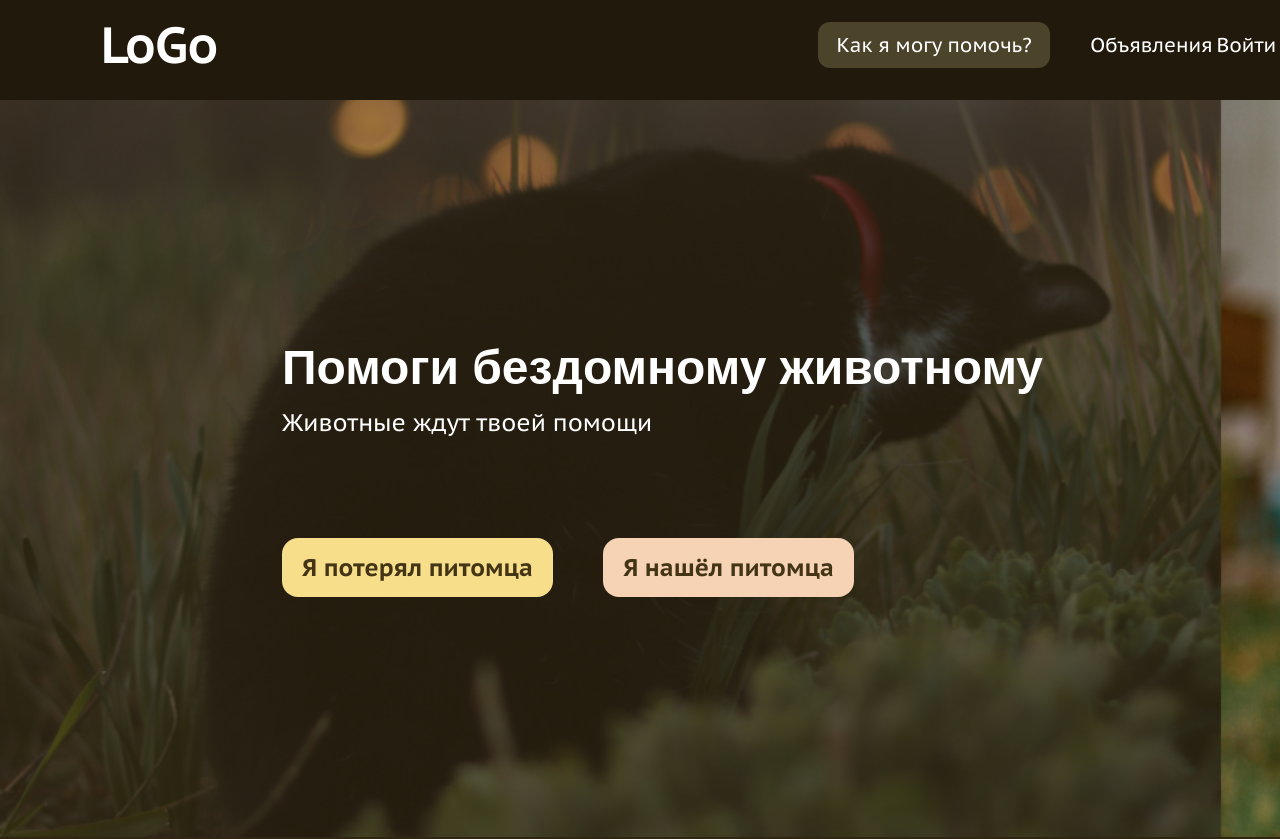
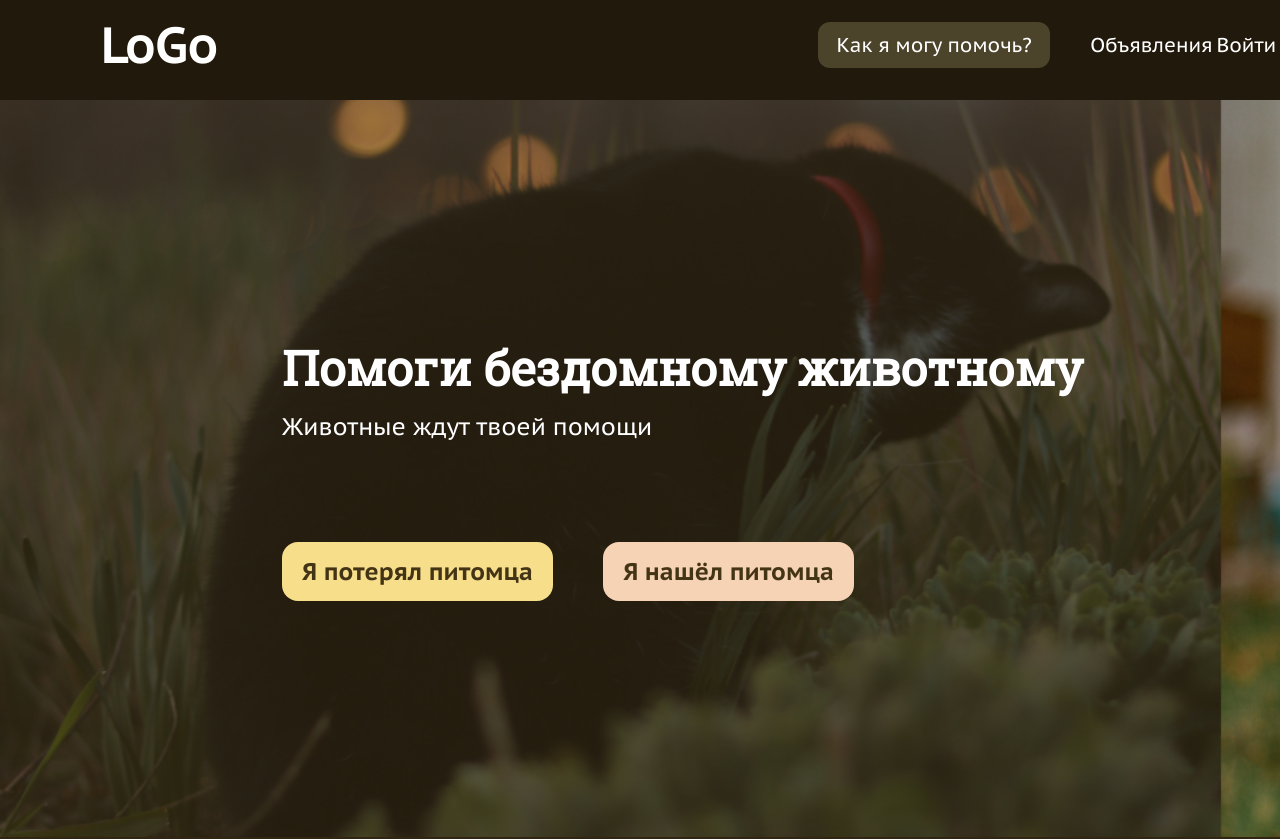
Before and after one commit to kotopesp/sos-kotopes, an Angular app in the folder frontend/: page / in a window 1280 px wide. Shown: the top 839 px of the page. Built offline with nearby package versions, Linux system fonts and the light colour scheme.

Commit message:
add new font

```diff
--- a/frontend/src/fonts.scss
+++ b/frontend/src/fonts.scss
@@ -11,3 +11,10 @@
   font-style: normal;
   font-weight: normal;
 }
+
+@font-face {
+  font-family: "Roboto Slab";
+  src: url(../public/assets/fonts/RobotoSlab-Regular.ttf) format("truetype");
+  font-style: normal;
+  font-weight: normal;
+}
```
